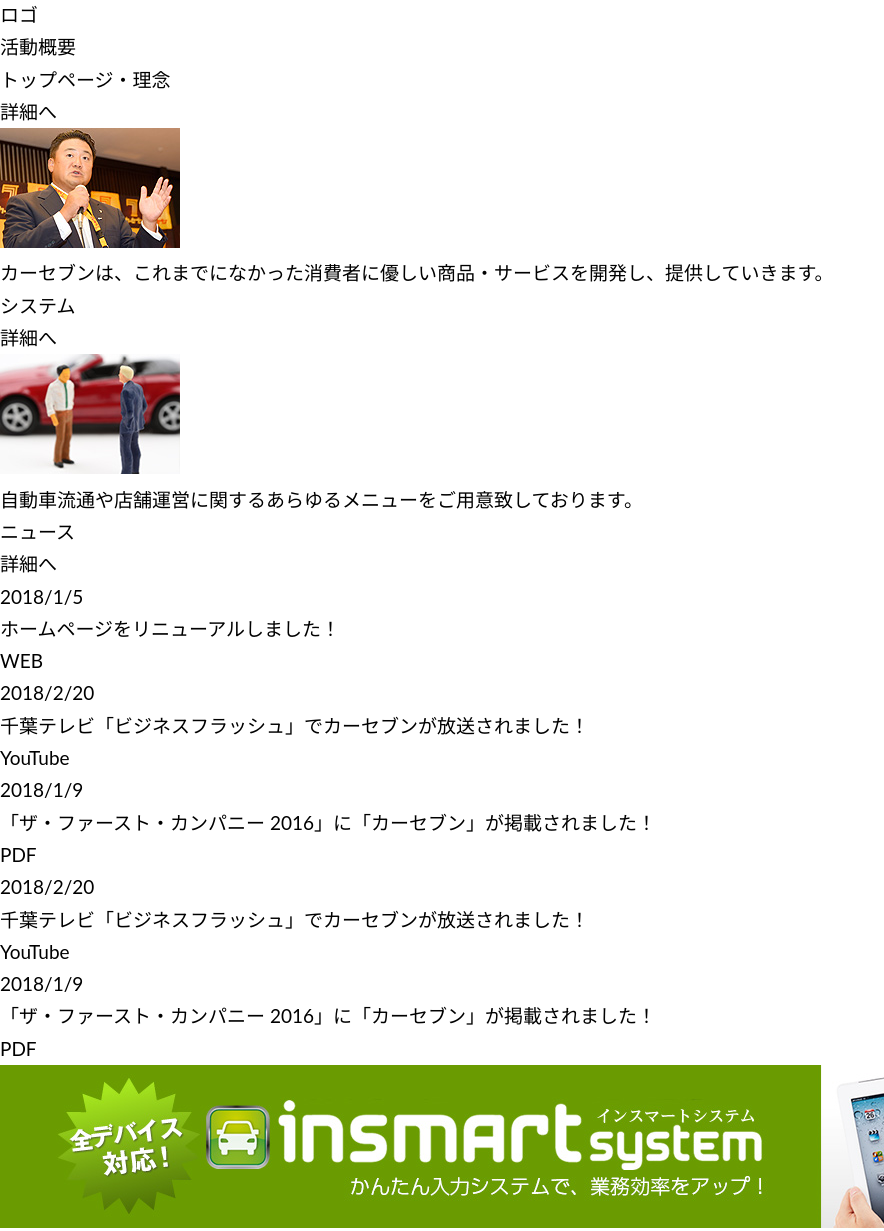
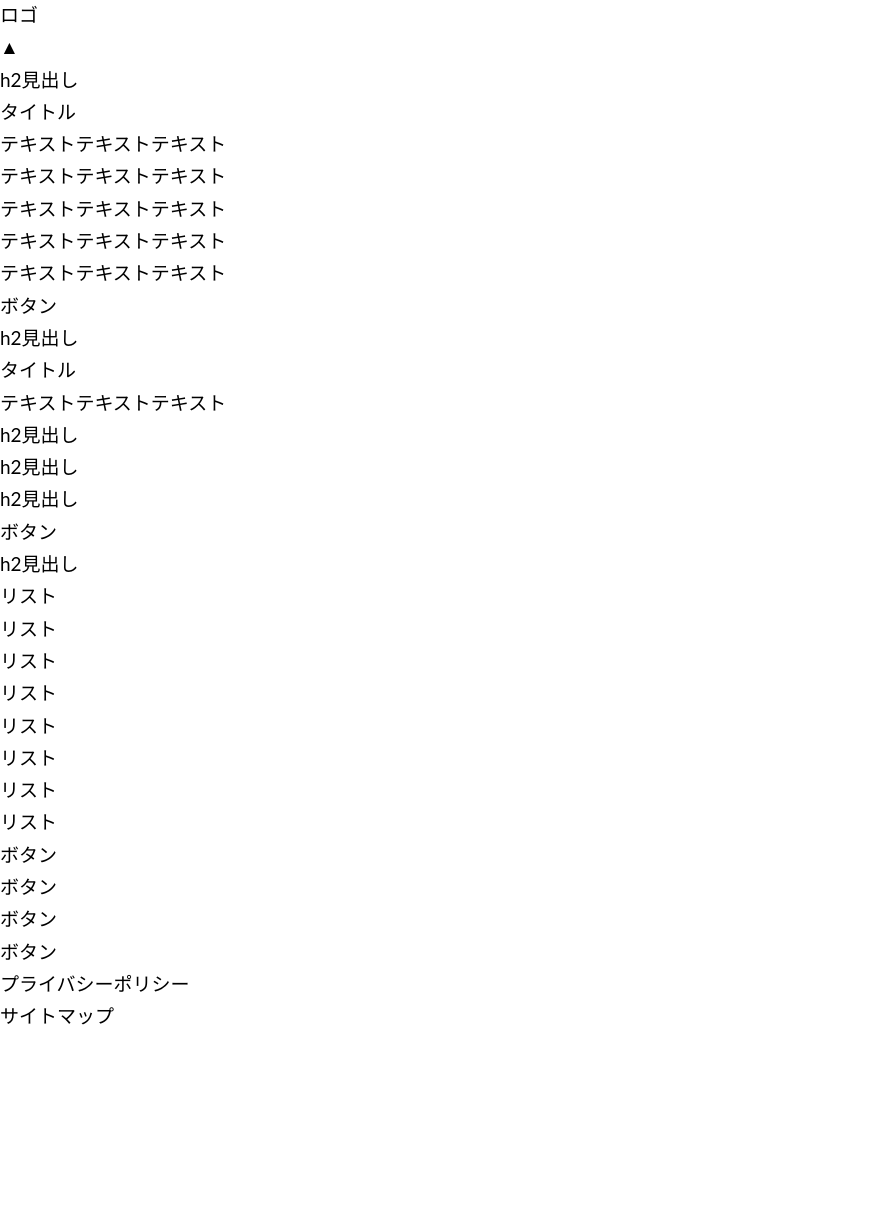
Before and after one commit to netwavehirakawa/token, a website: page index.html in a window 1280 px wide. Shown: the part 1-1232 px from the top of the page, without its empty margins (0-884 px from the left). After the commit the page ends 1034 px from the top, so only its background shows below. Drawn offline with Linux system fonts and the light colour scheme.

Commit message:
htmlの仮コーディング
骨組みだけ作成

```diff
--- a/index.html
+++ b/index.html
@@ -50,136 +50,122 @@
 	</header>
 	<!-- /header -->
 
-  <div class="backtotop">
+	<div class="gototop">
 		<a href="#totop" class="alpha">▲</a>
 	</div>
+	<!-- /gotop -->
+
 
 	<div id="main_visual">
+		<!-- ここに画像 -->
 	</div>
+	<!-- /main_visual -->
+
 
 	<div id="contents">
 		<div class="cont_inr">
-			<h2 class="cont_ttl">活動概要</h2>
-			<div class="cont_blk">
-				<div class="cont_article_wrap">
-					<div class="cont_article">
-						<div class="cont_article_ttl">
-							<h3>トップページ・理念</h3>
-							<a href="corporate.html"  class="cont_dtl_lnk">詳細へ</a>
-						</div>
-						<div class="cont_article_cont">
-							<div class="cont_article_img">
-								<a href="corporate.html" class="alpha">
-                  <img src="images/article_img01.jpg" alt="トップページ・理念">
-                </a>
-							</div>
-							<div class="cont_article_txt">カーセブンは、これまでになかった消費者に優しい商品・サービスを開発し、提供していきます。</div>
-						</div>
-					</div>
-					<div class="cont_article">
-						<div class="cont_article_ttl">
-							<h3>システム</h3>
-							<a href="system.html" class="cont_dtl_lnk">詳細へ</a>
-						</div>
-						<div class="cont_article_cont">
-							<div class="cont_article_img">
-								<a href="system.html" class="alpha">
-									<img src="images/article_img02.jpg" alt="システム">
-								</a>
-							</div>
-							<div class="cont_article_txt">自動車流通や店舗運営に関するあらゆるメニューをご用意致しております。</div>
+			<div class="cont_trouble_wrap">
+				<h2 class="cont__left_ttl">h2見出し</h2>
+				<div class="cont_trouble_list">
+					<div class="cont_trouble_item">
+						<h3 class="cont_trouble_ttl">タイトル</h3>
+						<!-- <img src="" class="cont_trouble_img"> -->
+						<ul>
+							<li>テキストテキストテキスト</li>
+							<li>テキストテキストテキスト</li>
+							<li>テキストテキストテキスト</li>
+							<li>テキストテキストテキスト</li>
+						</ul>
+						<p>テキストテキストテキスト</p>
+						<a href="#">ボタン</a>
 					</div>
 				</div>
 			</div>
-				<div class="cont_news_wrap">
-					<div class="cont_news">
-						<div class="cont_news_ttl">
-							<h3>ニュース</h3>
-							<a href="news.html"  class="cont_dtl_lnk">詳細へ</a>
-						</div>
-						<div class="cont_news_dtl">
-							<ul>
-								<li>
-									<div class="cont_news_date">2018/1/5</div>
-									<div class="cont_news_txt">ホームページをリニューアルしました！</div>
-									<span class="cont_news_lnk-web">WEB</span>
-								</li>
-								<li>
-									<div class="cont_news_date">2018/2/20</div>
-									<div class="cont_news_lnk"><a href="https://www.youtube.com/watch?v=JUfJSb60I94" target="_brank">千葉テレビ「ビジネスフラッシュ」でカーセブンが放送されました！</a></div>
-									<span class="cont_news_lnk-youtube">YouTube</span>
-								</li>
-								<li>
-									<div class="cont_news_date">2018/1/9</div>
-									<div class="cont_news_lnk"><a href="pdf/news/thefirstcompany.pdf" target="_brank">「ザ・ファースト・カンパニー 2016」に「カーセブン」が掲載されました！</a></div>
-									<span class="cont_news_lnk-pdf">PDF</span>
-								</li>
-								<li>
-									<div class="cont_news_date">2018/2/20</div>
-									<div class="cont_news_lnk"><a href="https://www.youtube.com/watch?v=JUfJSb60I94" target="_brank">千葉テレビ「ビジネスフラッシュ」でカーセブンが放送されました！</a></div>
-									<span class="cont_news_lnk-youtube">YouTube</span>
-								</li>
-								<li>
-									<div class="cont_news_date">2018/1/9</div>
-									<div class="cont_news_lnk"><a href="pdf/news/thefirstcompany.pdf" target="_brank">「ザ・ファースト・カンパニー 2016」に「カーセブン」が掲載されました！</a></div>
-									<span class="cont_news_lnk-pdf">PDF</span>
-								</li>
-							</ul>
-						</div>
-					</div>
-				</div>
-				<div class="cont_insmart_wrap">
-					<a href="insmart.html">
-						<img src="images/insmart_bnr.jpg" alt="">
-						<span>詳細へ</span>
-					</a>
-				</div>
-				<div class="cont_article_wrap">
-					<div class="cont_article">
-						<div class="cont_article_ttl">
-							<h3>加盟事例のご紹介</h3>
-							<a href="newstore.html" class="cont_dtl_lnk">詳細へ</a>
-						</div>
-						<div class="cont_article_cont">
-							<div class="cont_article_img">
-								<a href="newstore.html" class="alpha">
-									<img src="images/article_img03.jpg" alt="加盟事例のご紹介">
-								</a>
-							</div>
-							<div class="cont_article_txt">各業態ごとの出店メリットなどをご紹介いたします。</div>
-						</div>
-					</div>
-					<div class="cont_article">
-						<div class="cont_article_ttl">
-							<h3>店舗・人材募集</h3>
-							<a href="storesstaff_recruit.html" class="cont_dtl_lnk">詳細へ</a>
-						</div>
-						<div class="cont_article_cont">
-							<div class="cont_article_img">
-								<a href="storesstaff_recruit.html" class="alpha">
-								<img src="images/article_img04.jpg" alt="店舗・人材募集">
-							</a>
-							</div>
-							<div class="cont_article_txt">新店舗を出店するための店舗物件の募集、人材募集を行っております。</div>
+			<!-- /cont_trouble_wrap -->
+			<div class="cont_2column">
+				<div class="cont_2column_inr">
+
+					<div class="cont_2column_left">
+						<div class="cont_2column_left_reason_wrap">
+							<h2 class="cont__left_ttl">h2見出し</h2>
+							<div class="cont_2column_left_reason_inr">
+								<div class="cont_2column_left_reason_list">
+									<div class="cont_2column_left_reason_item">
+										<h3 class="cont_2column_left_reason_ttl">タイトル</h3>
+										<div class="cont_2column_left_reason_img_area">
+											<!-- <img src="" class="cont_trouble_img"> -->
+											<p>テキストテキストテキスト</p>
 										</div>
 									</div>
 								</div>
 							</div>
-			<!-- /cont_block -->
+						</div>
+						<div class="cont_2column_left_solution_wrap">
+							<h2 class="cont__left_ttl">h2見出し</h2>
+						</div>
+						<div class="cont_2column_left_banner_wrap">
+							<h2 class="cont__left_ttl">h2見出し</h2>
+						</div>
+					</div>
+					<!-- /cont_2column_left -->
+
+					<div class="cont_2column_right">
+						<div class="cont_2column_right_contact_wrap">
+							<h2 class="cont__right_ttl">h2見出し</h2>
+							<!-- <img src="" class="cont_2column_right_contact_img"> -->
+							<!-- <img src="" class="cont_2column_right_contact_img"> -->
+							<a href="#">ボタン</a>
+						</div>
+						<div class="cont_2column_right_service_wrap">
+							<div class="cont_2column_right_service_inr">
+								<h3 class="cont_2column_right_service_ttl">h2見出し</h3>
+								<ul class="cont_2column_right_service_list">
+									<li><a href="#">リスト</a></li>
+									<li><a href="#">リスト</a></li>
+									<li><a href="#">リスト</a></li>
+									<li><a href="#">リスト</a></li>
+									<li><a href="#">リスト</a></li>
+									<li><a href="#">リスト</a></li>
+									<li><a href="#">リスト</a></li>
+									<li><a href="#">リスト</a></li>
+								</ul>
+							</div>
+						</div>
+						<div class="cont_2column_right_btn_wrap">
+							<ul class="cont_2column_right_btn_list">
+								<li><a href="#">ボタン</a></li>
+								<li><a href="#">ボタン</a></li>
+								<li><a href="#">ボタン</a></li>
+								<li><a href="#">ボタン</a></li>
+							</ul>
+						</div>
+
+					</div>
+					<!-- /cont_2column_right -->
+
+				</div>
+			</div>
+			<!-- /cont_2column -->
 		</div>
 		<!-- /cont_inr -->
 	</div>
 	<!-- /contents -->
 
 
+
+
 	<footer class="ftr_wrap">
 		<div class="ftr_inr">
-			<div class="ftr_txt">CARSEVEN Co.,LTD. ALL Right Reserved.</div>
-			<div class="ftr_menu">
+			<div class="ftr_2column">
+				<div class="ftr_2column_left">
+					<div class="ftr_2column_left_menu">
 						<ul>
 							<li><a href="privacy.html">プライバシーポリシー</a></li>
 							<li><a href="sitemap.html">サイトマップ</a></li>
 						</ul>
+					</div>
+				</div>
+				<div class="ftr_2column_right"></div>
 			</div>
 		</div>
 	</footer>
```
Lines whose indentation alone changed are shown as unchanged.
